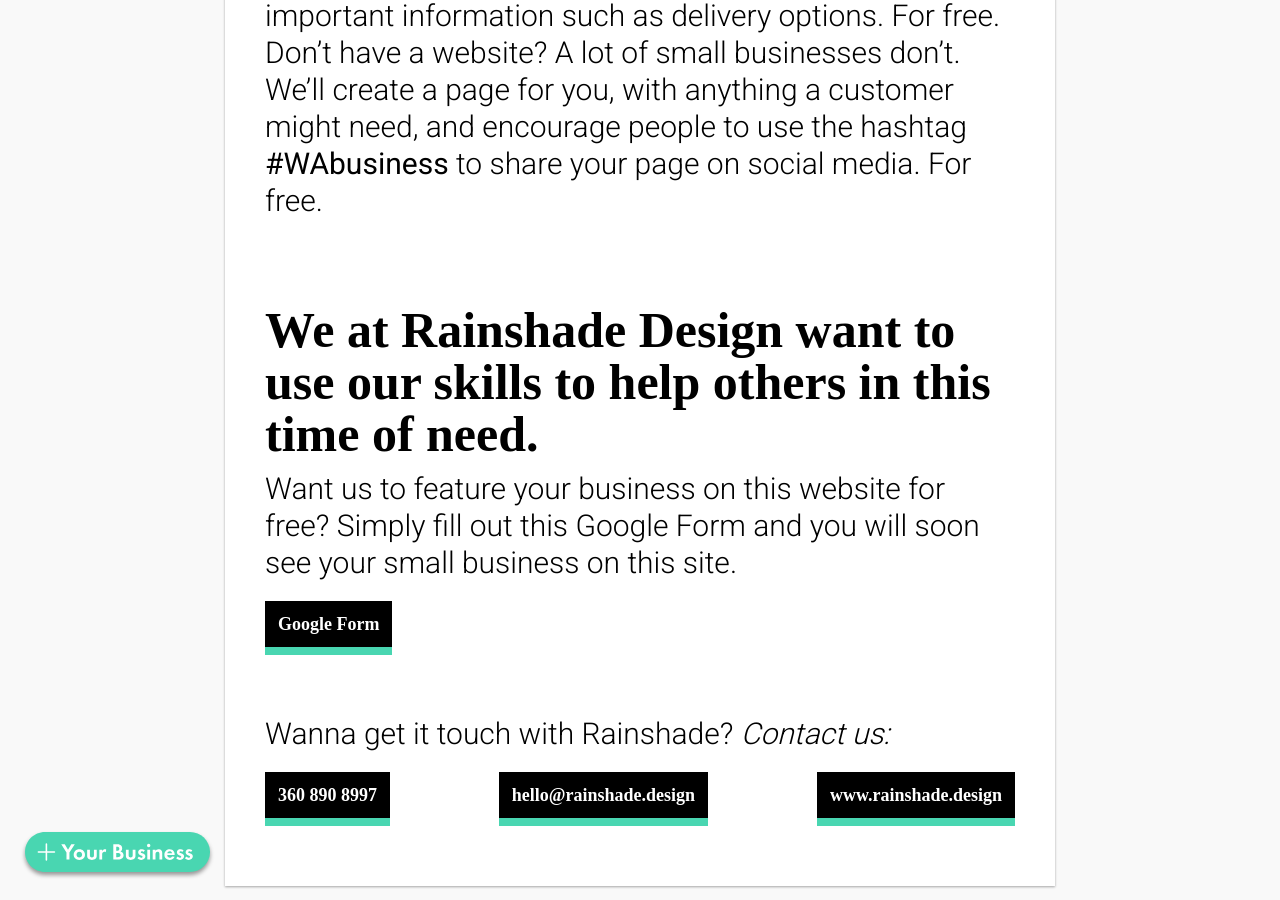
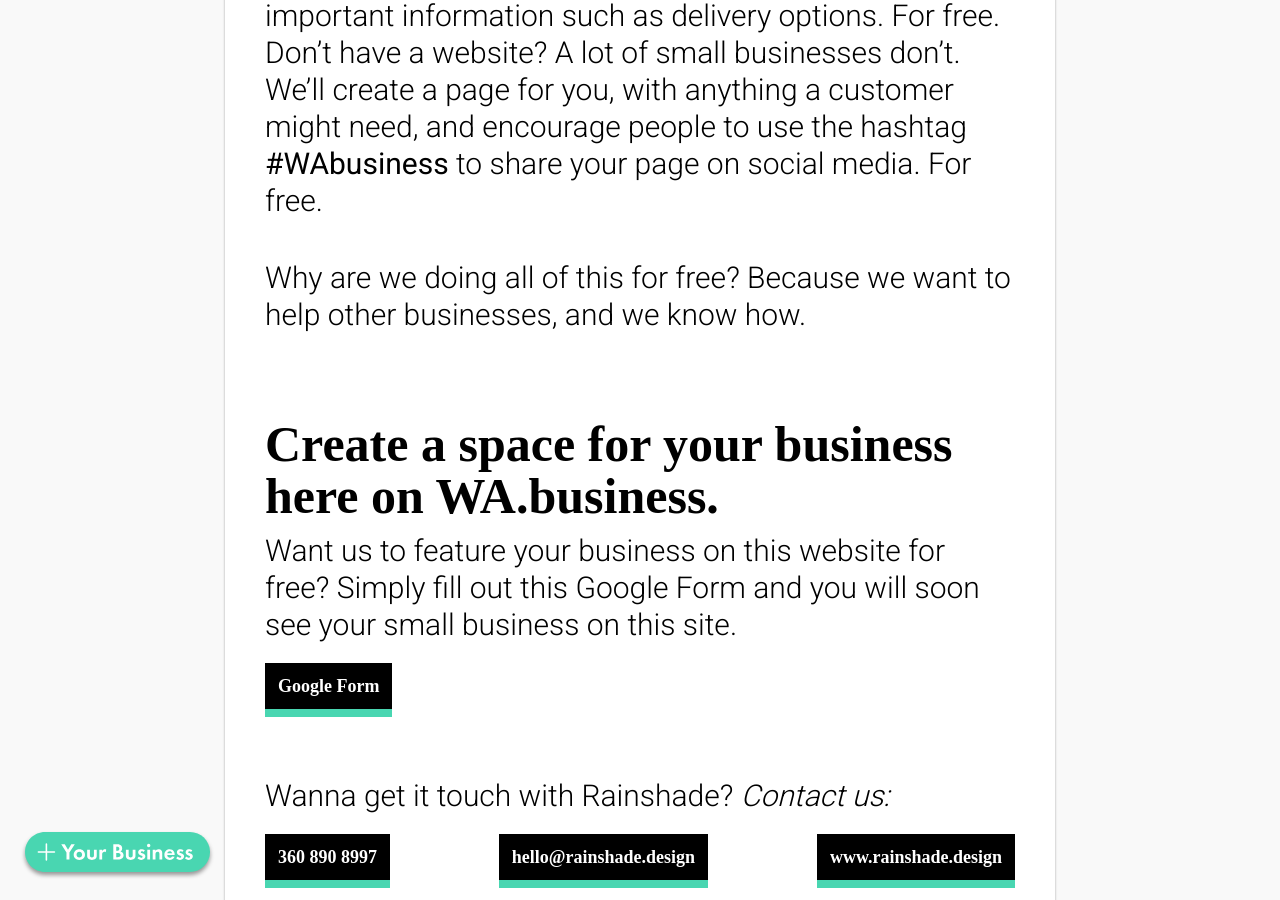
Before and after one commit to wabusiness/wa-business, a Jekyll site: the page built from index.html, in a window 1280 px wide and 900 px high, scrolled down 1635 px. Built offline with Jekyll 4.4.1, drawn with Linux system fonts in a browser that asks for light colours; some web fonts are replaced.

Commit message:
Update Site Pages “splash-page”

```diff
--- a/_data/splash.yml
+++ b/_data/splash.yml
@@ -25,8 +25,11 @@
   **\#WAbusiness** to share your page on social media. For free.
 
 
-  # We at Rainshade Design want to use our skills to help others in this time of
-  need.
+  Why are we doing all of this for free? Because we want to help other
+  businesses, and we know how.
+
+
+  # Create a space for your business here on WA.business.
 
 
   Want us to feature your business on this website for free?  Simply fill out
```
